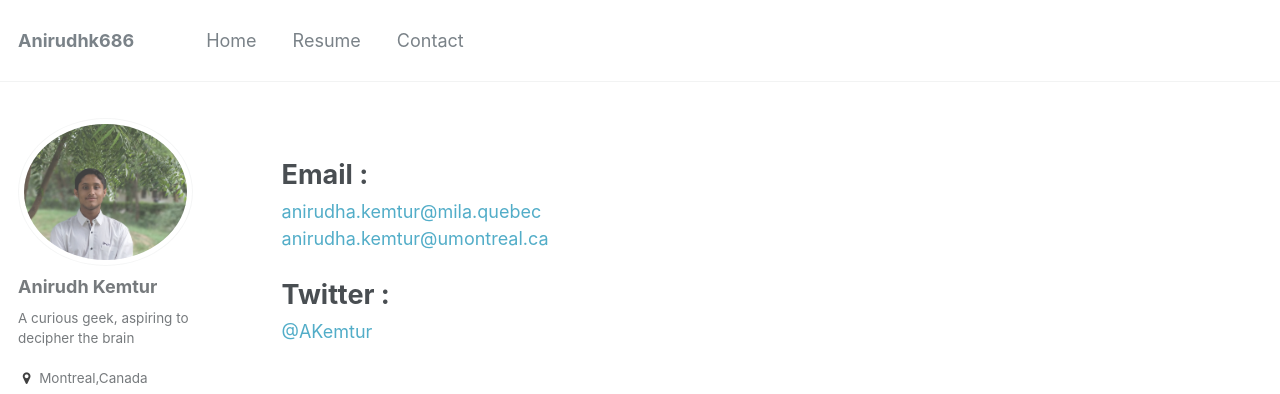
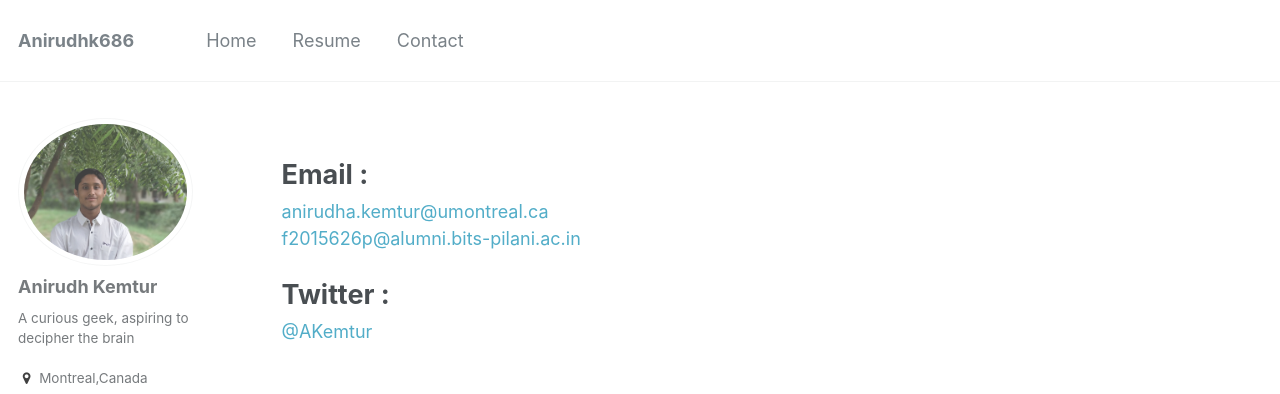
Before and after one commit to anirudhk686/anirudhk686.github.io, a Jekyll site: the page built from _pages/contact.md, in a window 1280 px wide. Shown: the top 394 px of the page. Built offline with Jekyll 4.4.1, drawn with Linux system fonts in a browser that asks for light colours.

Commit message:
Update contact.md

```diff
--- a/_pages/contact.md
+++ b/_pages/contact.md
@@ -9,8 +9,8 @@ redirect_from:
 {{ page.excerpt | markdownify }}
 
 #### <span style="font-size: 2em;">Email :</span>
- [anirudha.kemtur@mila.quebec](mailto:anirudha.kemtur@mila.quebec) <br>
  [anirudha.kemtur@umontreal.ca](mailto:anirudha.kemtur@umontreal.ca)<br>
+ [f2015626p@alumni.bits-pilani.ac.in](mailto:f2015626p@alumni.bits-pilani.ac.in) <br>
 
 
 #### <span style="font-size: 2em;">Twitter :</span>
```
